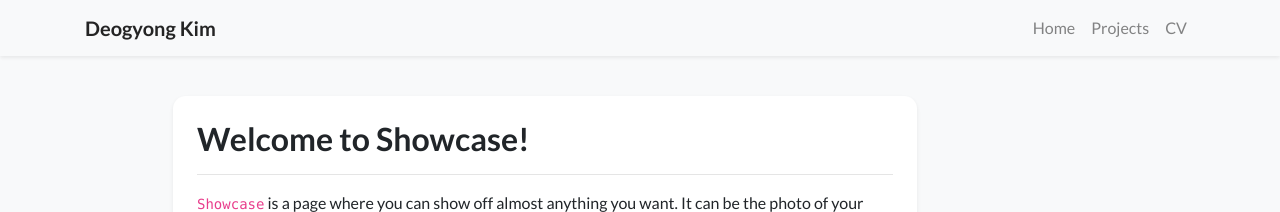
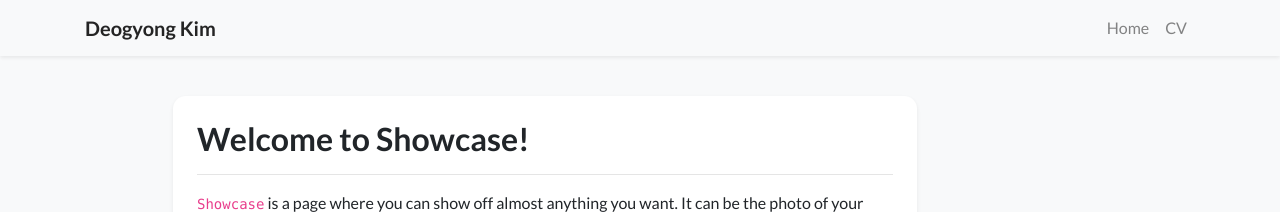
Before and after one commit to legenduck/legenduck.github.io, a Jekyll site: the page built from showcase.html, in a window 1280 px wide. Shown: the top 212 px of the page. Built offline with Jekyll 4.4.1, drawn with Linux system fonts in a browser that asks for light colours; nearby versions of some CDN libraries; a style sheet for code colours, icons or effects is not loaded.

Commit message:
Hide Selected Projects block + remove Projects nav tab

```diff
--- a/_data/display.yml
+++ b/_data/display.yml
@@ -1,7 +1,7 @@
 homepage:
   show_experience: true
   show_news: false
-  show_selected_publications: true
+  show_selected_publications: false
   num_news: 10
 
 # Feel free to replace the footer text if you would like to, but I will greatly appreciate it
--- a/_data/navigation.yml
+++ b/_data/navigation.yml
@@ -3,7 +3,5 @@
 #       For example, the `navbar_title` field in `showcase.html` is "Showcase" and the `name` field here should also be "Showcase"
 - name: Home
   url: /
-- name: Projects
-  url: /publications
 - name: CV
   url: /cv
```
